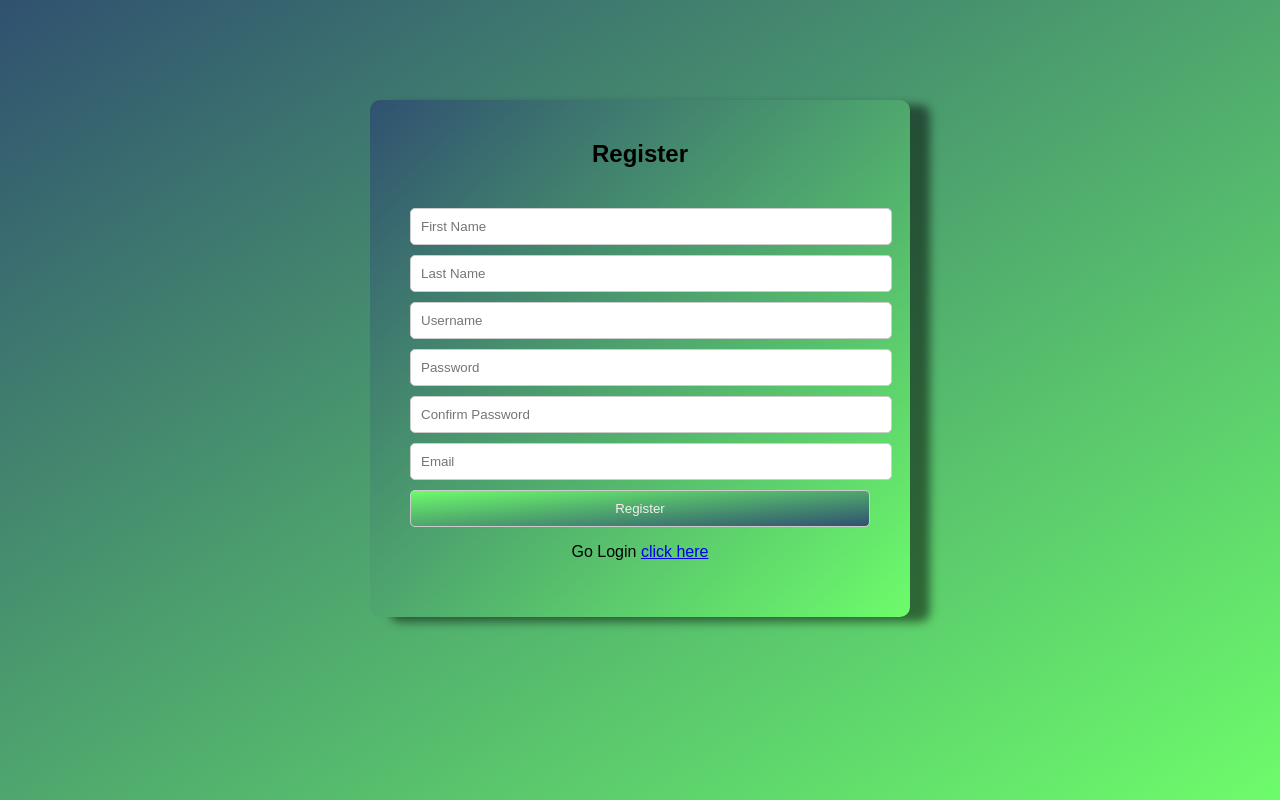
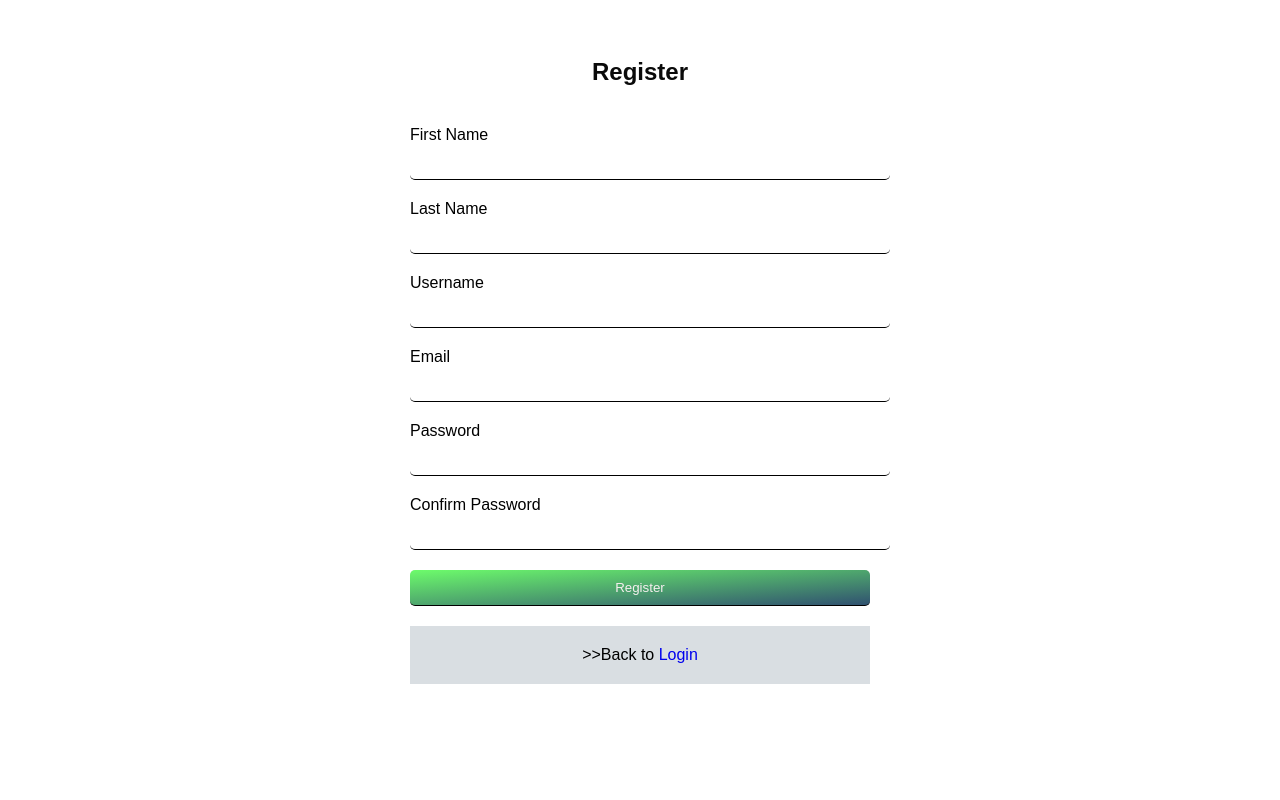
Before and after one commit to ArefinReza/MySite-LabT1, a PHP site: page /register.html in a window 1280 px wide. Run offline with PHP 8.4, Linux system fonts and the light colour scheme.

Commit message:
changeStyle_AddStyleFile

```diff
--- a/register.html
+++ b/register.html
@@ -10,14 +10,20 @@
     <div class="container">
         <h2>Register</h2>
         <form id="registerForm" action="register.php" method="post">
-            <input type="text" id="firstName" name="firstName" placeholder="First Name" required>
-            <input type="text" id="lastName" name="lastName" placeholder="Last Name" required>
-            <input type="text" id="username" name="username" placeholder="Username" required>
-            <input type="password" id="password" name="password" placeholder="Password" required>
-            <input type="password" id="confirmPassword" placeholder="Confirm Password" required>
-            <input type="email" id="email" name="email" placeholder="Email" required>
+            <label for="firstName">First Name</label>
+            <input type="text" id="firstName" name="firstName" placeholder="" required>
+            <label for="lastName">Last Name</label>
+            <input type="text" id="lastName" name="lastName" placeholder="" required>
+            <label for="username">Username</label>
+            <input type="text" id="username" name="username" placeholder="" required>
+            <label for="email">Email</label>
+            <input type="email" id="email" name="email" placeholder="" required>
+            <label for="password">Password</label>
+            <input type="password" id="password" name="password" placeholder="" required>
+            <label for="confirmPassword">Confirm Password</label>
+            <input type="password" id="confirmPassword" placeholder="" required>
             <button type="submit" name="register">Register</button>
-            <p>Go Login <a href="./index.html">click here</a></p>
+            <p class="goFor">>>Back to <a href="./index.html">Login</a></p>
 
         </form>
     </div>
--- a/styles.css
+++ b/styles.css
@@ -1,9 +1,8 @@
 body {
     font-family: Arial, sans-serif;
-    /* background-color: #f2f2f2; */
     margin: 0;
     padding: 0;
-    background-image: linear-gradient(to bottom right, #305170, #6DFC6B);
+    /* background-image: linear-gradient(to bottom right, #305170, #6DFC6B); */
     background-attachment: fixed;
 }
 .navbar {
@@ -54,21 +53,23 @@ body {
 .heading {
     font-size: 24px; /* Adjust font size */
 }
-h1{
-    color: white;
-
+h1, h2{
+    color: rgb(10, 10, 10);
+    text-align: center;
 }
 .container {
     max-width: 500px;
-    margin: 100px auto;
-    padding: 20px;
-    background-image: linear-gradient(to bottom right, #305170, #6DFC6B);
+    margin: 30px auto;
+    padding: 8px;
+    /* background-image: linear-gradient(to bottom right, #305170, #6DFC6B); */
+    /* filter: drop-shadow(20px 5px 5px rgba(0, 0, 0, 0.5)); */
     border-radius: 10px;
-    text-align: center;
-    filter: drop-shadow(20px 5px 5px rgba(0, 0, 0, 0.5));
 }
 #registerForm, #loginForm{
     padding: 20px;
+}
+label{
+    text-align: left;
 }
 input[type="text"],
 input[type="password"],
@@ -76,10 +77,13 @@ input[type="email"],
 button {
     display: block;
     width: 100%;
-    margin-bottom: 10px;
+    margin-bottom: 20px;
     padding: 10px;
     border-radius: 5px;
-    border: 1px solid #ccc;
+    /* border: 1px solid #ccc; */
+    border: none;
+    border-bottom: 1px solid #000; /* Color of the bottom line */
+    outline: none;
 
 }
 
@@ -92,6 +96,15 @@ button {
 button:hover{
     background-image: linear-gradient(to bottom right, #305170, #6DFC6B);
 }
+.goFor{
+    background-color: #d9dee2;
+    padding: 20px;
+    text-align: center;
+    margin-bottom: 0;
+}
+a{
+    text-decoration: none;
+}
 @media screen and (max-width: 480px) {
     .container {
         margin-top: 50px;
```
Also changed, not shown: home.html (+1 -86 lines), importantLink.html (+1 -85 lines), index.html (+6 -3 lines), style.css (added, +94 -0 lines).
